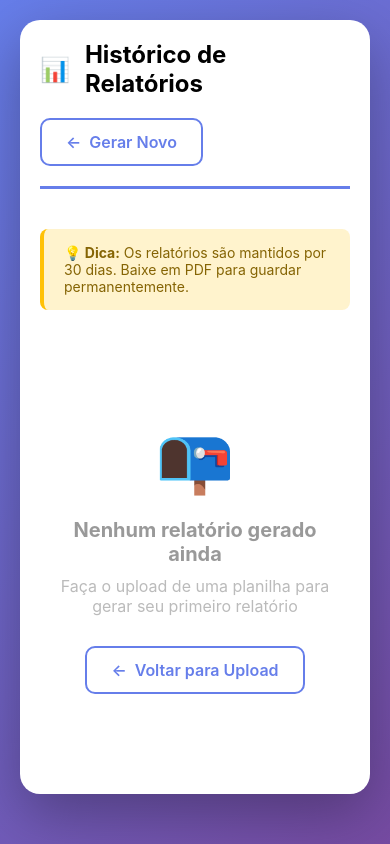
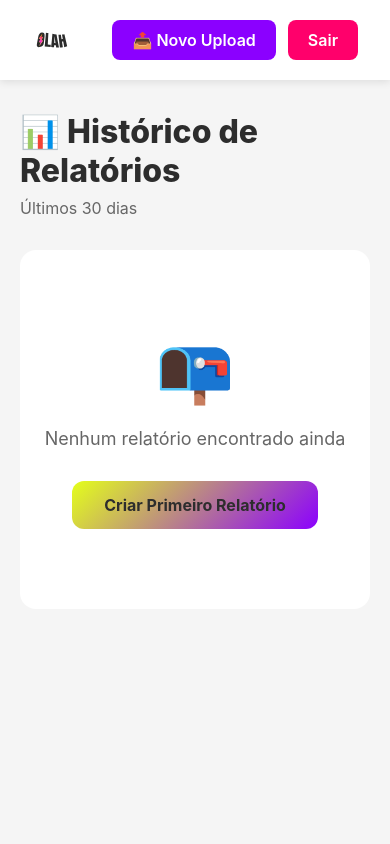
Before and after one commit to mktdgustavo-cmyk/tiktok-agency-reports, a Flask app: template templates/historico.html in a window 390 px wide. Run offline with Flask 3, Linux system fonts and the light colour scheme; the template is opened without the code that fills it, so the values that code supplies are empty.

Commit message:
Update historico.html

```diff
--- a/templates/historico.html
+++ b/templates/historico.html
@@ -3,7 +3,7 @@
 <head>
     <meta charset="UTF-8">
     <meta name="viewport" content="width=device-width, initial-scale=1.0">
-    <title>Histórico de Relatórios</title>
+    <title>Histórico · OLAH Agência</title>
     <style>
         * {
             margin: 0;
@@ -12,69 +12,166 @@
         }
 
         body {
-            font-family: -apple-system, BlinkMacSystemFont, 'Segoe UI', 'Roboto', sans-serif;
-            background: linear-gradient(135deg, #667eea 0%, #764ba2 100%);
+            font-family: 'Archivo', -apple-system, BlinkMacSystemFont, 'Segoe UI', sans-serif;
+            background: #F5F5F5;
+            color: #2D2D2D;
             min-height: 100vh;
-            padding: 20px;
         }
 
-        .container {
-            max-width: 1000px;
-            margin: 0 auto;
+        /* Header */
+        .header {
             background: white;
-            border-radius: 20px;
-            box-shadow: 0 20px 60px rgba(0,0,0,0.3);
-            padding: 40px;
-        }
-
-        .header {
+            padding: 20px 32px;
+            box-shadow: 0 2px 8px rgba(0,0,0,0.1);
             display: flex;
             justify-content: space-between;
             align-items: center;
-            margin-bottom: 40px;
-            padding-bottom: 20px;
-            border-bottom: 3px solid #667eea;
+        }
+
+        .logo {
+            height: 40px;
+        }
+
+        .header-actions {
+            display: flex;
+            gap: 12px;
+        }
+
+        .btn-header {
+            padding: 10px 20px;
+            border: none;
+            border-radius: 8px;
+            font-weight: 600;
+            cursor: pointer;
+            transition: all 0.3s;
+            text-decoration: none;
+            display: inline-block;
+        }
+
+        .btn-upload {
+            background: #8B00FF;
+            color: white;
+        }
+
+        .btn-upload:hover {
+            background: #7000CC;
+        }
+
+        .btn-logout {
+            background: #FF006B;
+            color: white;
+        }
+
+        .btn-logout:hover {
+            background: #E4FF1A;
+            color: #2D2D2D;
+        }
+
+        /* Container */
+        .container {
+            max-width: 1200px;
+            margin: 0 auto;
+            padding: 32px 20px;
         }
 
         h1 {
             font-size: 32px;
-            color: #000;
-            display: flex;
-            align-items: center;
-            gap: 15px;
-        }
-
-        .btn-voltar {
-            padding: 12px 24px;
-            background: white;
-            color: #667eea;
-            border: 2px solid #667eea;
-            border-radius: 10px;
-            font-size: 16px;
-            font-weight: 600;
-            cursor: pointer;
-            transition: all 0.3s ease;
-            text-decoration: none;
-            display: inline-flex;
-            align-items: center;
-            gap: 8px;
-        }
-
-        .btn-voltar:hover {
-            background: #f8f9ff;
-            transform: translateY(-2px);
+            font-weight: 800;
+            margin-bottom: 8px;
         }
 
         .subtitle {
             color: #666;
-            font-size: 16px;
-            margin-bottom: 30px;
+            margin-bottom: 32px;
         }
 
+        /* Cards Grid */
+        .cards-grid {
+            display: grid;
+            grid-template-columns: repeat(auto-fill, minmax(320px, 1fr));
+            gap: 24px;
+        }
+
+        .report-card {
+            background: white;
+            border-radius: 16px;
+            padding: 24px;
+            box-shadow: 0 2px 8px rgba(0,0,0,0.08);
+            transition: all 0.3s;
+            border-left: 4px solid #8B00FF;
+        }
+
+        .report-card:hover {
+            transform: translateY(-4px);
+            box-shadow: 0 8px 20px rgba(139, 0, 255, 0.2);
+        }
+
+        .report-date {
+            font-size: 14px;
+            color: #8B00FF;
+            font-weight: 700;
+            margin-bottom: 8px;
+            text-transform: uppercase;
+            letter-spacing: 0.5px;
+        }
+
+        .report-name {
+            font-size: 18px;
+            font-weight: 700;
+            color: #2D2D2D;
+            margin-bottom: 12px;
+        }
+
+        .report-size {
+            font-size: 13px;
+            color: #666;
+            margin-bottom: 16px;
+        }
+
+        .report-actions {
+            display: flex;
+            gap: 8px;
+        }
+
+        .btn-action {
+            flex: 1;
+            padding: 10px;
+            border: none;
+            border-radius: 8px;
+            font-weight: 600;
+            cursor: pointer;
+            transition: all 0.3s;
+            font-size: 14px;
+            text-decoration: none;
+            text-align: center;
+            display: inline-block;
+        }
+
+        .btn-view {
+            background: #8B00FF;
+            color: white;
+        }
+
+        .btn-view:hover {
+            background: #7000CC;
+        }
+
+        .btn-pdf {
+            background: #FF006B;
+            color: white;
+        }
+
+        .btn-pdf:hover {
+            background: #E4FF1A;
+            color: #2D2D2D;
+        }
+
+        /* Empty State */
         .empty-state {
             text-align: center;
             padding: 80px 20px;
-            color: #999;
+            background: white;
+            border-radius: 16px;
         }
 
         .empty-icon {
@@ -82,216 +179,69 @@
             margin-bottom: 20px;
         }
 
-        .table-container {
-            overflow-x: auto;
-            border-radius: 10px;
-            border: 1px solid #e0e0e0;
+        .empty-text {
+            font-size: 18px;
+            color: #666;
+            margin-bottom: 32px;
         }
 
-        table {
-            width: 100%;
-            border-collapse: collapse;
-            font-size: 14px;
+        .btn-new {
+            padding: 14px 32px;
+            background: linear-gradient(135deg, #E4FF1A 0%, #8B00FF 100%);
+            border: none;
+            border-radius: 12px;
+            font-weight: 700;
+            color: #2D2D2D;
+            cursor: pointer;
+            transition: all 0.3s;
+            text-decoration: none;
+            display: inline-block;
         }
 
-        thead {
-            background: #f8f9ff;
-        }
-
-        th {
-            padding: 15px 12px;
-            text-align: left;
-            font-weight: 600;
-            color: #333;
-            border-bottom: 2px solid #e0e0e0;
-        }
-
-        td {
-            padding: 15px 12px;
-            border-bottom: 1px solid #f0f0f0;
-            color: #555;
-        }
-
-        tbody tr {
-            transition: background 0.2s ease;
-        }
-
-        tbody tr:hover {
-            background: #f8f9ff;
-        }
-
-        .btn-acao {
-            padding: 8px 16px;
-            border-radius: 6px;
-            font-size: 13px;
-            font-weight: 600;
-            cursor: pointer;
-            transition: all 0.2s ease;
-            text-decoration: none;
-            display: inline-block;
-            margin: 0 4px;
-        }
-
-        .btn-visualizar {
-            background: linear-gradient(135deg, #667eea 0%, #764ba2 100%);
-            color: white;
-            border: none;
-        }
-
-        .btn-visualizar:hover {
-            transform: translateY(-1px);
-            box-shadow: 0 4px 12px rgba(102, 126, 234, 0.4);
-        }
-
-        .btn-pdf {
-            background: white;
-            color: #667eea;
-            border: 2px solid #667eea;
-        }
-
-        .btn-pdf:hover {
-            background: #f8f9ff;
-        }
-
-        .badge {
-            display: inline-block;
-            padding: 4px 12px;
-            border-radius: 12px;
-            font-size: 12px;
-            font-weight: 600;
-        }
-
-        .badge-novo {
-            background: #e8f5e9;
-            color: #2e7d32;
-        }
-
-        .badge-antigo {
-            background: #f5f5f5;
-            color: #666;
-        }
-
-        .info-box {
-            background: #fff3cd;
-            border-left: 4px solid #ffc107;
-            padding: 15px 20px;
-            border-radius: 8px;
-            margin-bottom: 30px;
-            font-size: 14px;
-            color: #856404;
-        }
-
-        .actions-cell {
-            white-space: nowrap;
-        }
-
-        @media (max-width: 768px) {
-            .container {
-                padding: 20px;
-            }
-
-            .header {
-                flex-direction: column;
-                gap: 20px;
-                align-items: flex-start;
-            }
-
-            h1 {
-                font-size: 24px;
-            }
-
-            table {
-                font-size: 12px;
-            }
-
-            th, td {
-                padding: 10px 8px;
-            }
-
-            .btn-acao {
-                padding: 6px 12px;
-                font-size: 12px;
-            }
+        .btn-new:hover {
+            transform: translateY(-2px);
+            box-shadow: 0 8px 20px rgba(139, 0, 255, 0.3);
         }
     </style>
 </head>
 <body>
+    <!-- Header -->
+    <div class="header">
+        <img src="/static/img/PRINCIPAL.svg" alt="OLAH" class="logo">
+        <div class="header-actions">
+            <a href="/" class="btn-header btn-upload">📤 Novo Upload</a>
+            <a href="/logout" class="btn-header btn-logout">Sair</a>
+        </div>
+    </div>
+
+    <!-- Container -->
     <div class="container">
-        <div class="header">
-            <h1>
-                <span>📊</span>
-                Histórico de Relatórios
-            </h1>
-            <a href="/" class="btn-voltar">
-                <span>←</span>
-                Gerar Novo
-            </a>
-        </div>
+        <h1>📊 Histórico de Relatórios</h1>
+        <p class="subtitle">Últimos 30 dias</p>
 
-        <div class="info-box">
-            <strong>💡 Dica:</strong> Os relatórios são mantidos por 30 dias. Baixe em PDF para guardar permanentemente.
-        </div>
-
-        {% if relatorios %}
-        <p class="subtitle">
-            <strong>{{ relatorios|length }}</strong> relatórios encontrados
-        </p>
-
-        <div class="table-container">
-            <table>
-                <thead>
-                    <tr>
-                        <th>Data de Geração</th>
-                        <th>Período Analisado</th>
-                        <th>Tamanho</th>
-                        <th>Status</th>
-                        <th class="actions-cell">Ações</th>
-                    </tr>
-                </thead>
-                <tbody>
-                    {% for relatorio in relatorios %}
-                    <tr>
-                        <td>
-                            <strong>{{ relatorio.data_criacao }}</strong>
-                        </td>
-                        <td>{{ relatorio.periodo }}</td>
-                        <td>{{ "%.1f"|format(relatorio.tamanho / 1024) }} KB</td>
-                        <td>
-                            {% if loop.index <= 3 %}
-                            <span class="badge badge-novo">Recente</span>
-                            {% else %}
-                            <span class="badge badge-antigo">Arquivo</span>
-                            {% endif %}
-                        </td>
-                        <td class="actions-cell">
-                            <a href="/relatorio/{{ relatorio.arquivo }}"
-                               class="btn-acao btn-visualizar"
-                               target="_blank">
-                                👁️ Visualizar
-                            </a>
-                            <a href="/pdf/{{ relatorio.arquivo }}"
-                               class="btn-acao btn-pdf">
-                                📥 PDF
-                            </a>
-                        </td>
-                    </tr>
-                    {% endfor %}
-                </tbody>
-            </table>
+        {% if arquivos %}
+        <div class="cards-grid">
+            {% for arquivo in arquivos %}
+            <div class="report-card">
+                <div class="report-date">{{ arquivo.data_criacao }}</div>
+                <div class="report-name">{{ arquivo.nome }}</div>
+                <div class="report-size">📦 {{ arquivo.tamanho }}</div>
+                <div class="report-actions">
+                    <a href="{{ arquivo.url }}" class="btn-action btn-view" target="_blank">
+                        👁️ Ver
+                    </a>
+                    <a href="/pdf/{{ arquivo.nome }}" class="btn-action btn-pdf">
+                        📄 PDF
+                    </a>
+                </div>
+            </div>
+            {% endfor %}
         </div>
         {% else %}
         <div class="empty-state">
             <div class="empty-icon">📭</div>
-            <h2 style="color: #999; font-size: 20px; margin-bottom: 10px;">
-                Nenhum relatório gerado ainda
-            </h2>
-            <p style="color: #bbb;">
-                Faça o upload de uma planilha para gerar seu primeiro relatório
-            </p>
-            <a href="/" class="btn-voltar" style="margin-top: 30px;">
-                <span>←</span>
-                Voltar para Upload
-            </a>
+            <div class="empty-text">Nenhum relatório encontrado ainda</div>
+            <a href="/" class="btn-new">Criar Primeiro Relatório</a>
         </div>
         {% endif %}
     </div>
```
